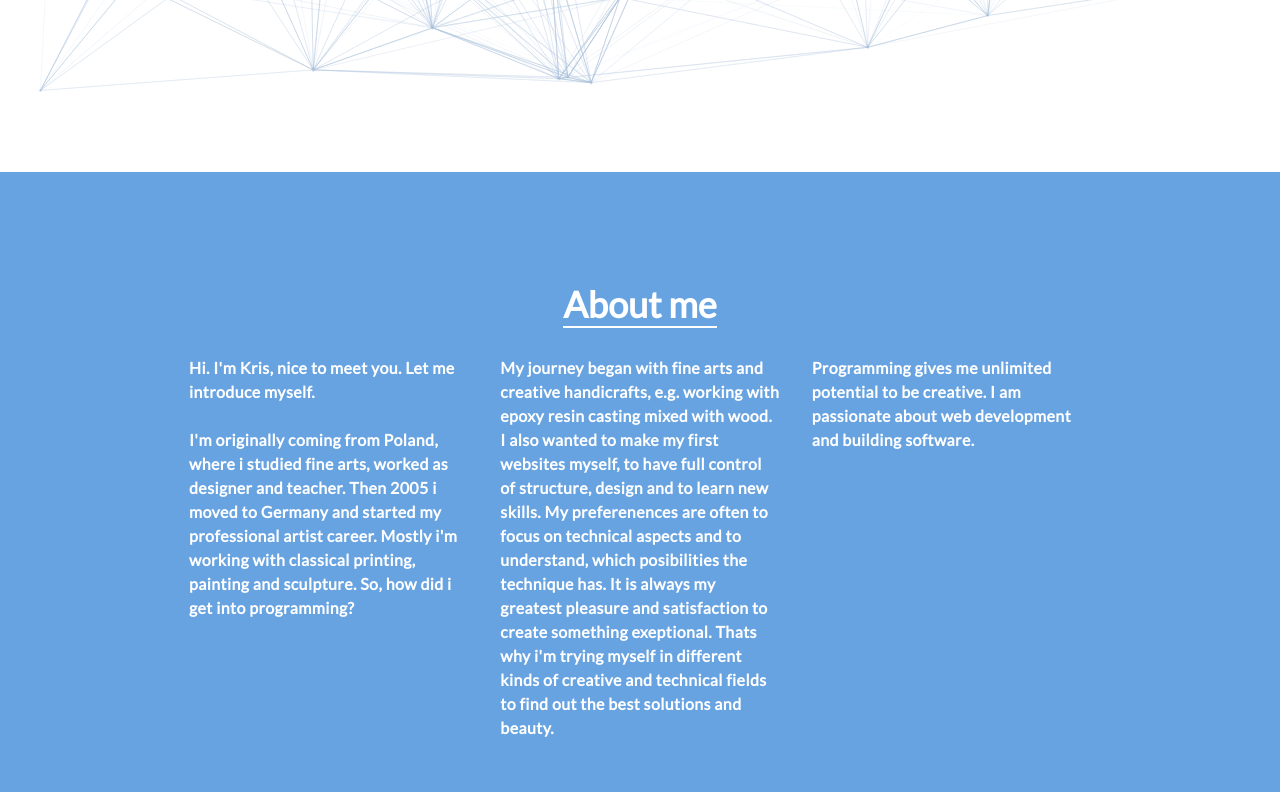
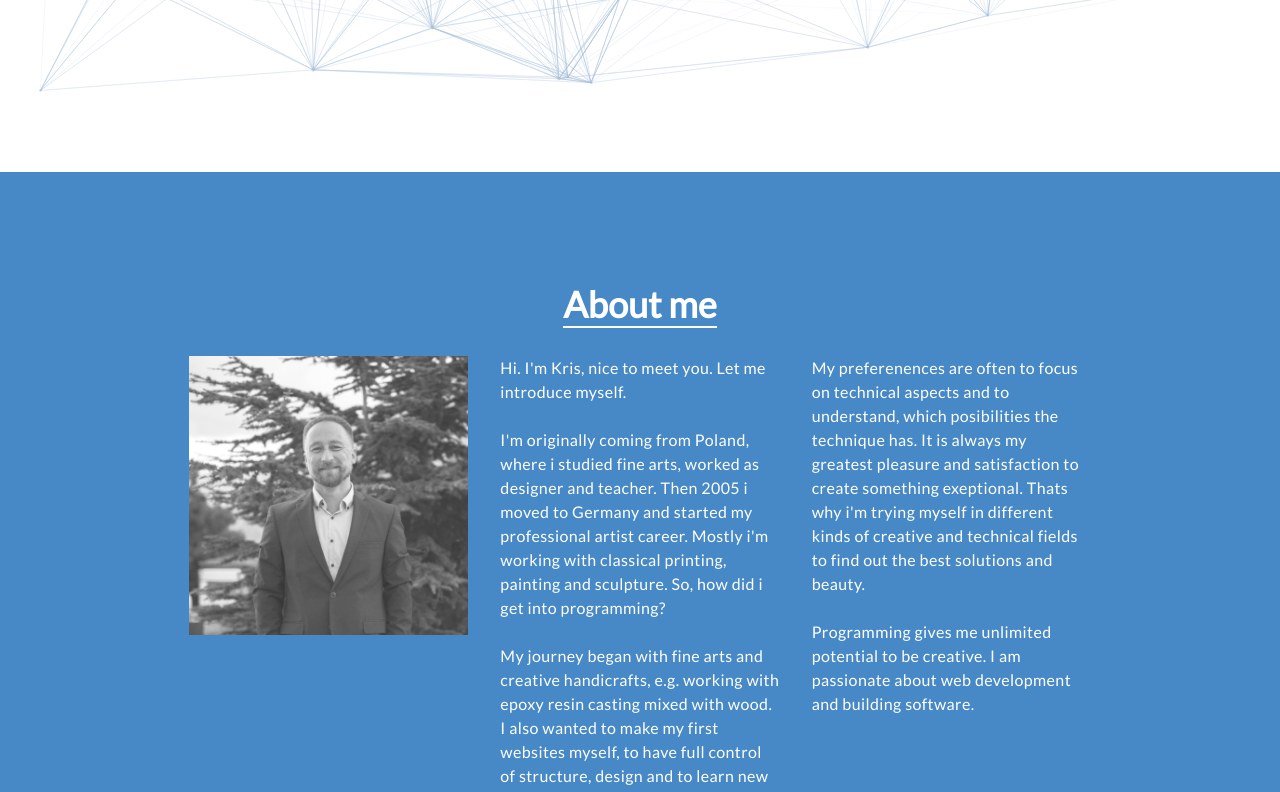
Before and after one commit to krisbaranski/portfolio, a React (Create React App) app: page / in a window 1280 px wide. Shown: the part 700-1492 px from the top of the page. Built offline with nearby package versions, Linux system fonts and the light colour scheme.

Commit message:
refactor: add image and restyle text in aboutme component

```diff
--- a/src/components/Aboutme.js
+++ b/src/components/Aboutme.js
@@ -1,15 +1,23 @@
 import React from 'react';
+import Me from '../assets/portrait.jpg';
 
 export const Aboutme = () => {
   return (
-    <div name="about" className="w-full  text-white py-12">
-      <div className="flex flex-col justify-center items-center w-full py-20 bg-[#0467ce] opacity-60">
+    <div name="about" className="w-full  text-white py-12  z-50">
+      <div className="flex flex-col justify-center items-center w-full py-20 bg-[#1A6CB8] opacity-80">
         <div className="py-8">
           <p className="text-4xl font-bold text-left inline border-b-2 border-white">
             About me
           </p>
         </div>
-        <div className="max-w-[400px] sm:max-w-[500px] md:max-w-[720px] lg:max-w-[950px] w-full grid md:grid-cols-3 gap-8 px-6 pb-8 font-semibold tracking-wide">
+        <div className="max-w-[400px] sm:max-w-[500px] md:max-w-[720px] lg:max-w-[950px] w-full grid md:grid-cols-3 gap-8 px-6 pb-8 font-light tracking-wide">
+          <div>
+            <img
+              src={Me}
+              alt="Thats me, my portrait"
+              className="opacity-100 h-100px"
+            />
+          </div>
           <div>
             <p>Hi. I'm Kris, nice to meet you. Let me introduce myself.</p>
             <br />
@@ -20,21 +28,23 @@ export const Aboutme = () => {
               classical printing, painting and sculpture. So, how did i get into
               programming?
             </p>
-          </div>
-          <div>
+            <br />
             <p>
               My journey began with fine arts and creative handicrafts, e.g.
               working with epoxy resin casting mixed with wood. I also wanted to
               make my first websites myself, to have full control of structure,
-              design and to learn new skills. My preferenences are often to
-              focus on technical aspects and to understand, which posibilities
-              the technique has. It is always my greatest pleasure and
-              satisfaction to create something exeptional. Thats why i'm trying
-              myself in different kinds of creative and technical fields to find
-              out the best solutions and beauty.
+              design and to learn new skills.
             </p>
           </div>
           <div>
+            <p>
+              My preferenences are often to focus on technical aspects and to
+              understand, which posibilities the technique has. It is always my
+              greatest pleasure and satisfaction to create something exeptional.
+              Thats why i'm trying myself in different kinds of creative and
+              technical fields to find out the best solutions and beauty.
+            </p>
+            <br />
             <p>
               Programming gives me unlimited potential to be creative. I am
               passionate about web development and building software.
```
